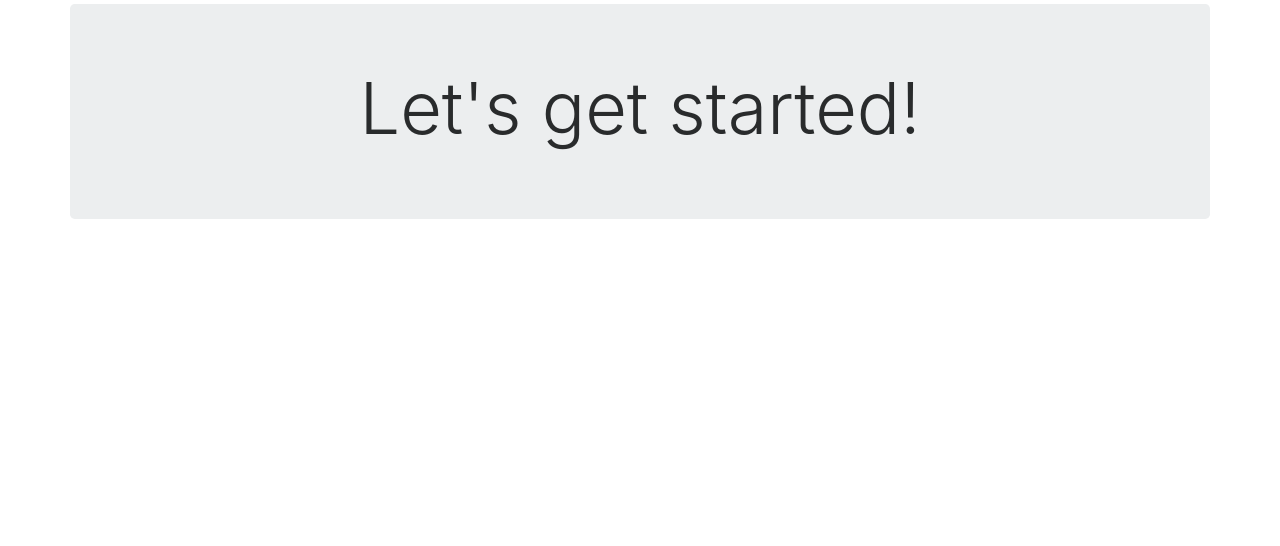
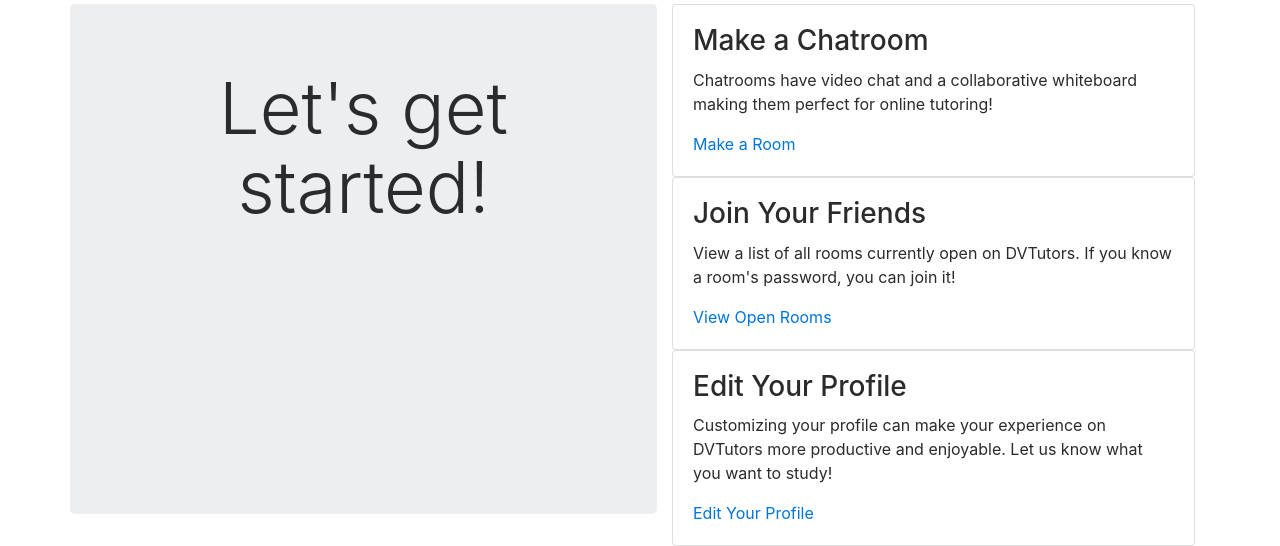
Before and after one commit to nooseman/dvtutors, a Flask app: page /home in a window 1280 px wide. Shown: the part 352-898 px from the top of the page. Before the commit the page ends 571 px from the top, so only its background shows below. Run offline with Flask 2, Linux system fonts and the light colour scheme; the visitor is signed in with stand-in values (Sample User, id 1); data comes from the database, SQL or seed files in the repository; parts of the project's set-up code (start-up, migrations or seed data) failed here and were passed over; some libraries are stand-ins or nearby versions.

Commit message:
Added cards to /home

```diff
--- a/app/templates/chat.html
+++ b/app/templates/chat.html
@@ -27,7 +27,7 @@
                 <p>Creating a chatroom is easy! All you have to do is enter a room name (and a password if you'd like). Press
                 the Join Room button to create a new room or join an existing one with the info you've provided.</p>
 
-                <a href="{{ url_for('list') }}" class="btn btn-block btn-primary" role="button">View Available Rooms</a>
+                <a href="{{ url_for('list') }}" class="btn btn-block btn-info" role="button">View Available Rooms</a>
             </div>
 
             <div class="col-1 col-sm-1 col-md-1 col-lg-1 col-xl-1"></div>
--- a/app/templates/home.html
+++ b/app/templates/home.html
@@ -6,6 +6,29 @@
 			<div class="col jumbotron" align="center">
 					<h1 class="display-3">Let's get started!</h1>
 			</div>
+            <div class="col">
+                <div class="card">
+                    <div class="card-block">
+                        <h3 class="card-title">Make a Chatroom</h3>
+                        <p class="card-text">Chatrooms have video chat and a collaborative whiteboard making them perfect for online tutoring!</p>
+                        <a href="{{ url_for('chat') }}">Make a Room</a>
+                    </div>
+                </div>
+                <div class="card">
+                    <div class="card-block">
+                        <h3 class="card-title">Join Your Friends</h3>
+                        <p class="card-text">View a list of all rooms currently open on DVTutors. If you know a room's password, you can join it!</p>
+                        <a href="{{ url_for('list') }}">View Open Rooms</a>
+                    </div>
+                </div>
+                <div class="card">
+                    <div class="card-block">
+                        <h3 class="card-title">Edit Your Profile</h3>
+                        <p class="card-text">Customizing your profile can make your experience on DVTutors more productive and enjoyable. Let us know what you want to study!</p>
+                        <a href="{{ url_for('edit') }}">Edit Your Profile</a>
+                    </div>
+                </div>
+            </div>
 		</div>
 	</div>
 
```
